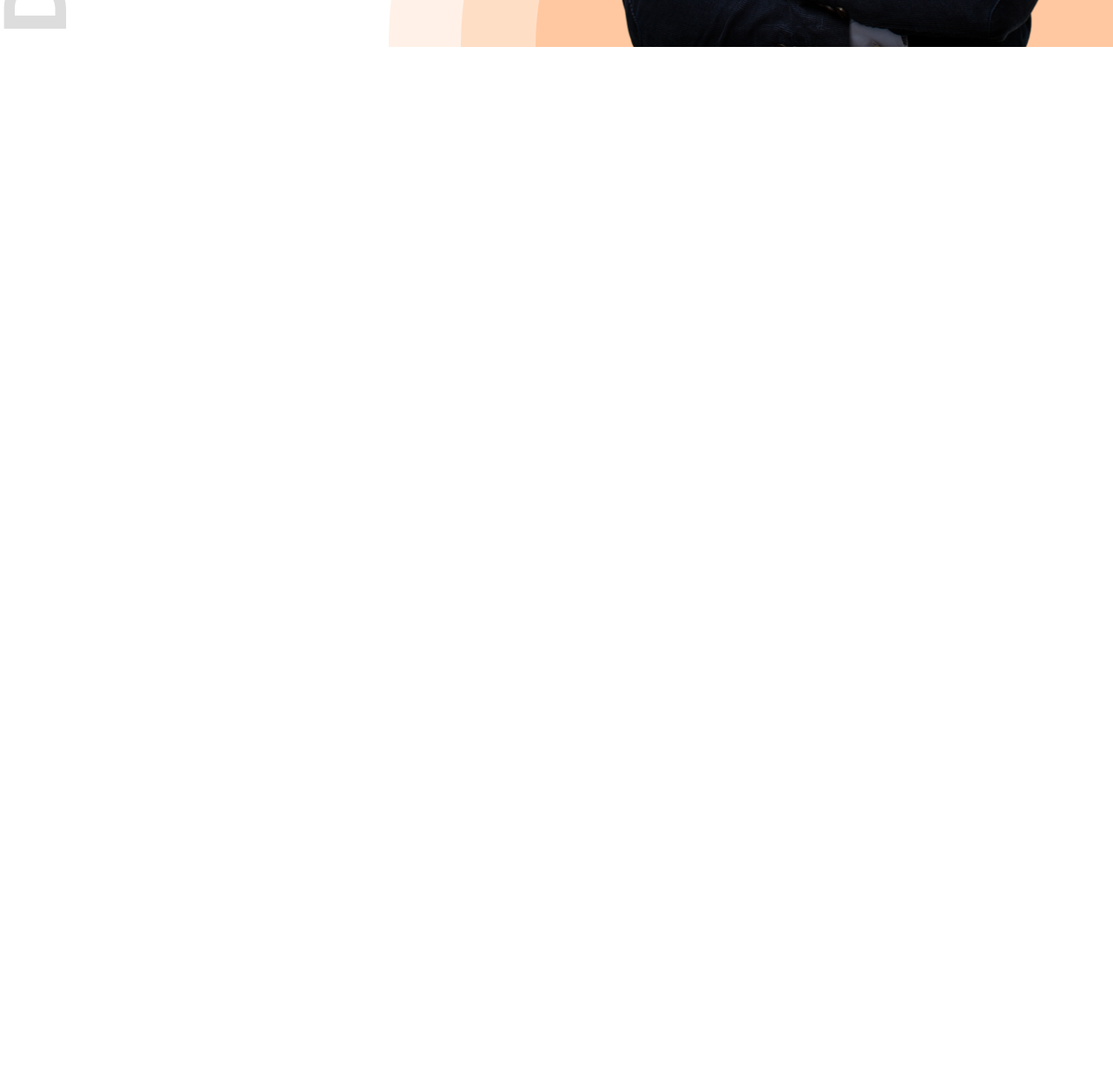
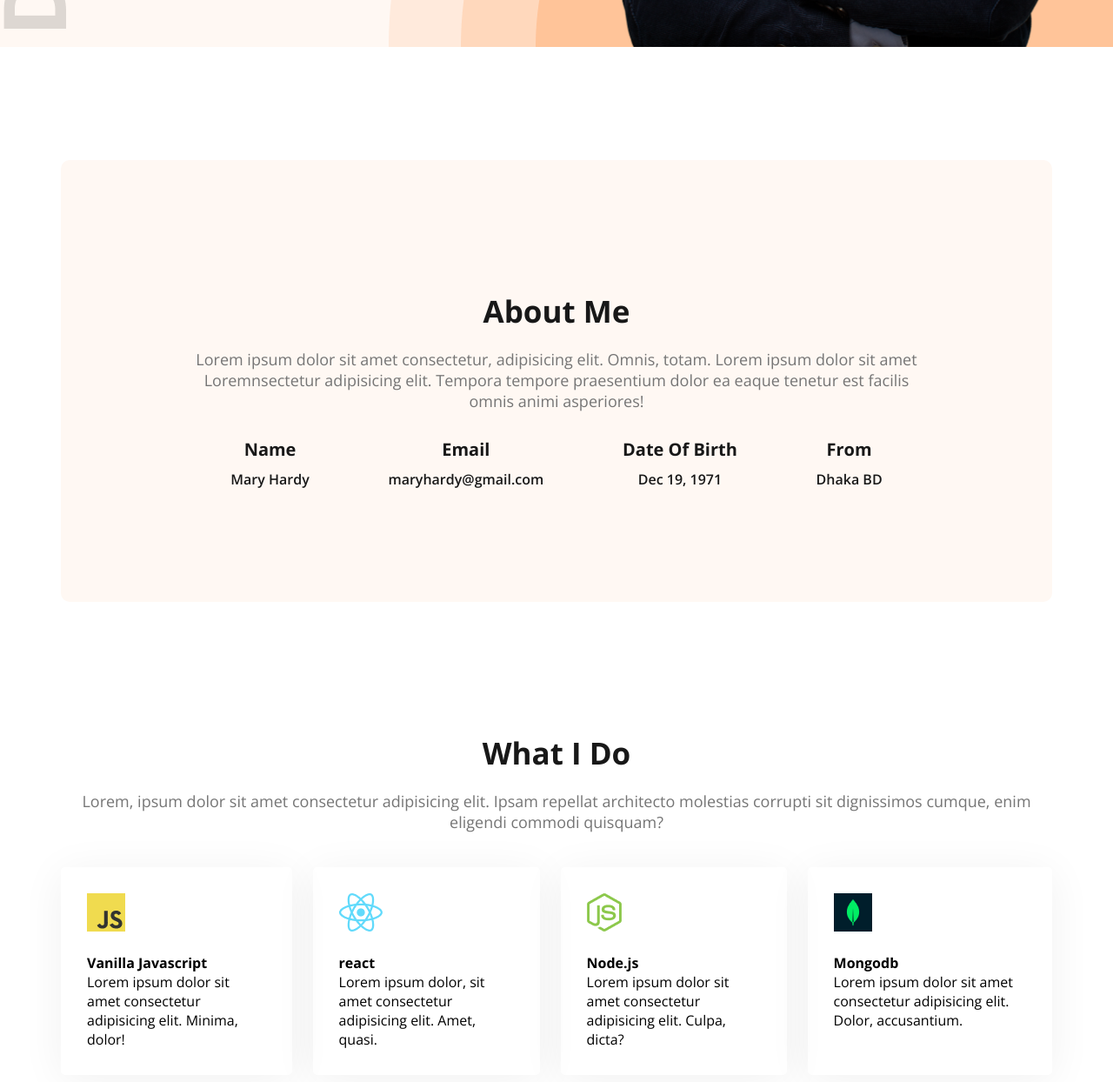
Before and after one commit to Atef-Abrar-Bhuyian/Dev-Portfolio, a plain HTML site: page index.html in a window 1280 px wide. Shown: the part 780-2024 px from the top of the page at 87% size. Before the commit the page ends 834 px from the top, so only its background shows below. Drawn offline with nearby package versions, Linux system fonts and the light colour scheme.

Commit message:
Third section added

```diff
--- a/index.html
+++ b/index.html
@@ -9,7 +9,7 @@
 </head>
 
 <body>
-    <header class="header">
+    <header class="header secondary-bg">
         <nav>
             <h3 class="nav-title">Ma<span class="text-primary">r</span>y</h3>
             <ul>
@@ -30,9 +30,68 @@
             <img class="banner-profile-pic" src="images/hardy.png" alt="">
         </div>
     </header>
-    <section>
 
-    </section>
+    <main>
+        <section class="about secondary-bg">
+            <h3 class="section-title">About Me</h3>
+            <p class="section-description">Lorem ipsum dolor sit amet consectetur, adipisicing elit. Omnis, totam. Lorem
+                ipsum dolor sit amet Loremnsectetur adipisicing elit. Tempora tempore praesentium dolor ea eaque tenetur
+                est facilis omnis animi asperiores!</p>
+            <div class="about-items">
+                <div class="about-item">
+                    <p class="item-title">Name</p>
+                    <p class="item-description">Mary Hardy</p>
+                </div>
+                <div class="about-item">
+                    <p class="item-title">Email</p>
+                    <p class="item-description">maryhardy@gmail.com</p>
+                </div>
+                <div class="about-item">
+                    <p class="item-title">Date Of Birth</p>
+                    <p class="item-description">Dec 19, 1971</p>
+                </div>
+                <div class="about-item">
+                    <p class="item-title">From</p>
+                    <p class="item-description">Dhaka BD</p>
+                </div>
+            </div>
+        </section>
+
+        <!-- What i do section start -->
+        <section class="skills">
+            <h3 class="section-title text-center">What I Do</h3>
+            <p class="section-description text-center">Lorem, ipsum dolor sit amet consectetur adipisicing elit. Ipsam
+                repellat
+                architecto molestias corrupti sit dignissimos cumque, enim eligendi commodi quisquam?</p>
+
+            <div class="skills-container">
+                <div class="skill">
+                    <img src="images/icons/js.png" alt="">
+                    <h4 class="skill-title">Vanilla Javascript</h4>
+                    <p class="skill-description">Lorem ipsum dolor sit amet consectetur adipisicing elit. Minima, dolor!
+                    </p>
+                </div>
+                <div class="skill">
+                    <img src="images/icons/react.png" alt="">
+                    <h4 class="skill-title">react</h4>
+                    <p class="skill-description">Lorem ipsum dolor, sit amet consectetur adipisicing elit. Amet, quasi.
+                    </p>
+                </div>
+                <div class="skill">
+                    <img src="images/icons/nodejs.png" alt="">
+                    <h4 class="skill-title">Node.js</h4>
+                    <p class="skill-description">Lorem ipsum dolor sit amet consectetur adipisicing elit. Culpa, dicta?
+                    </p>
+                </div>
+                <div class="skill">
+                    <img src="images/icons/mongo.png" alt="">
+                    <h4 class="skill-title">Mongodb</h4>
+                    <p class="skill-description">Lorem ipsum dolor sit amet consectetur adipisicing elit. Dolor,
+                        accusantium.</p>
+                </div>
+            </div>
+        </section>
+    </main>
 </body>
 
 </html>
--- a/styles/style.css
+++ b/styles/style.css
@@ -24,6 +24,42 @@
     padding: 18px 35px;
     border: none;
     border-radius: 5px;
+}
+
+
+.btn-primary:hover{
+    background-color: #db5d03;
+    font-weight: bold;
+    font-size: 20px;
+    color: white;
+    padding: 18px 35px;
+    border: none;
+    border-radius: 20px;
+    cursor: pointer;
+}
+
+
+.section-title{
+    font-size: 35px;
+    font-weight: bold;
+    color: #181818;
+    padding: 20px;
+}
+
+.section-description{
+    font-size: 18px;
+    color: #757575;
+    padding-bottom: 30px;
+
+}
+
+.secondary-bg{
+    background-color: #FFF8F3;
+}
+
+
+.text-center{
+    text-align: center;
 }
 
 /* header */
@@ -74,6 +110,7 @@ nav li a{
 
 .banner-content{
     max-width: 580px;
+    margin-top: 150px;
 }
 
 .banner-greeting{
@@ -84,6 +121,8 @@ nav li a{
 .banner-title{
     font-weight: bold;
     font-size: 85px;
+    padding: 30px;
+    padding-left: 0;
 
 }
 
@@ -95,3 +134,60 @@ nav li a{
     width: 580px;
 
 }
+
+
+/* main styles */
+main{
+    max-width: 1140px;
+    margin: 0 auto;
+}
+
+main section{
+    margin-top: 130px;
+    margin-bottom: 130px;
+}
+
+
+/* About Styles */
+
+.about{
+    border-radius: 10px;
+    padding: 130px 150px;
+    text-align: center;
+
+}
+
+.item-title{
+    font-weight: bold;
+    font-size: 20px;
+    color: #181818;
+}
+
+.item-description{
+    font-weight: 600;
+    padding-top: 10px;
+    color: #181818;
+}
+
+.about-items{
+    display: flex;
+    justify-content: space-around;
+}
+
+/* skills section */
+.skills-container{
+    display: flex;
+    gap: 24px;
+    padding-top: 10px;
+
+}
+
+.skill{
+    padding: 30px;
+    box-shadow: 0px 6px 50px 0px rgba(0,0,0,0.06);
+    border-radius: 5px;
+}
+
+.skill img{
+    padding-bottom: 20px;
+}
```
